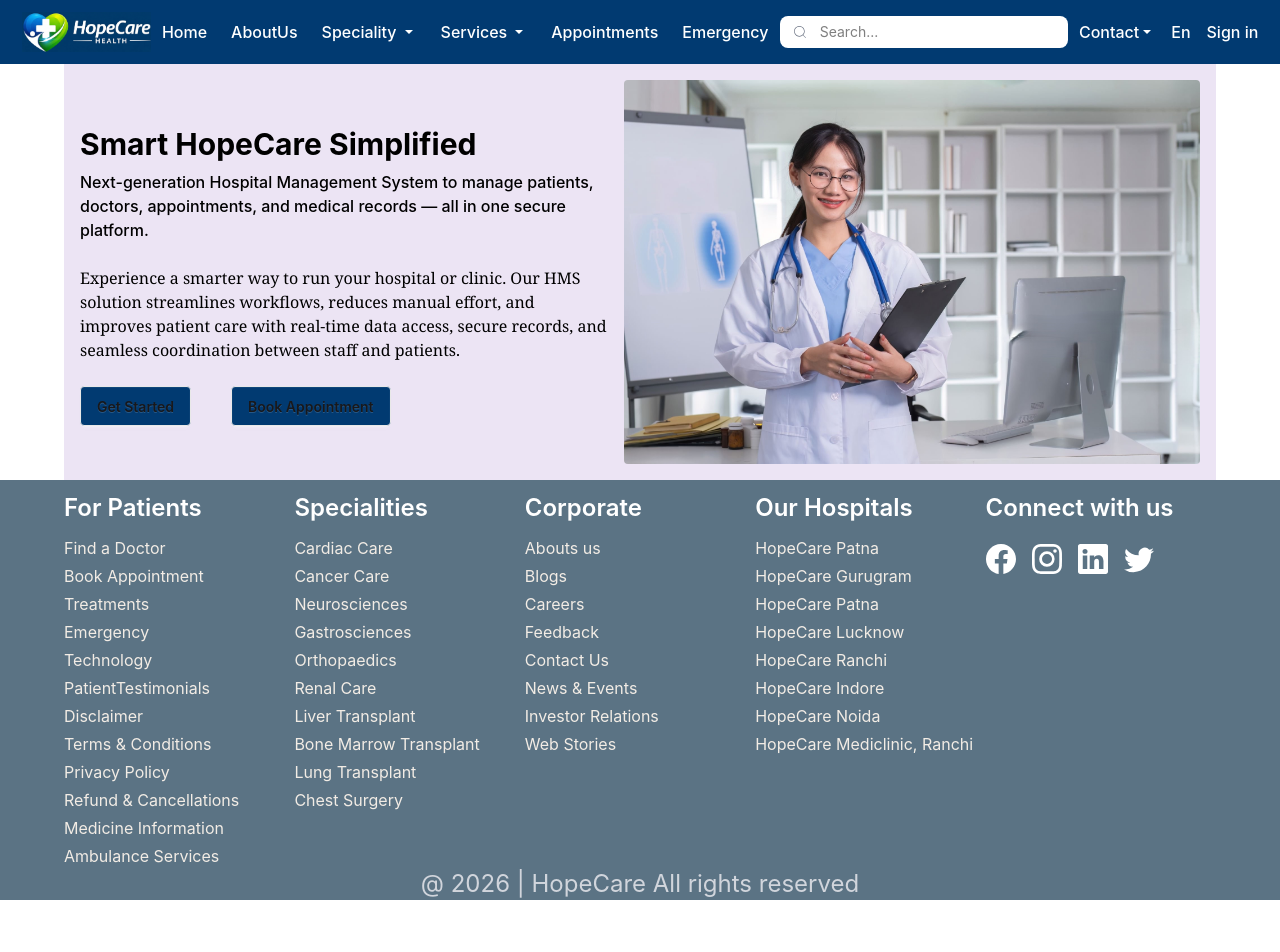
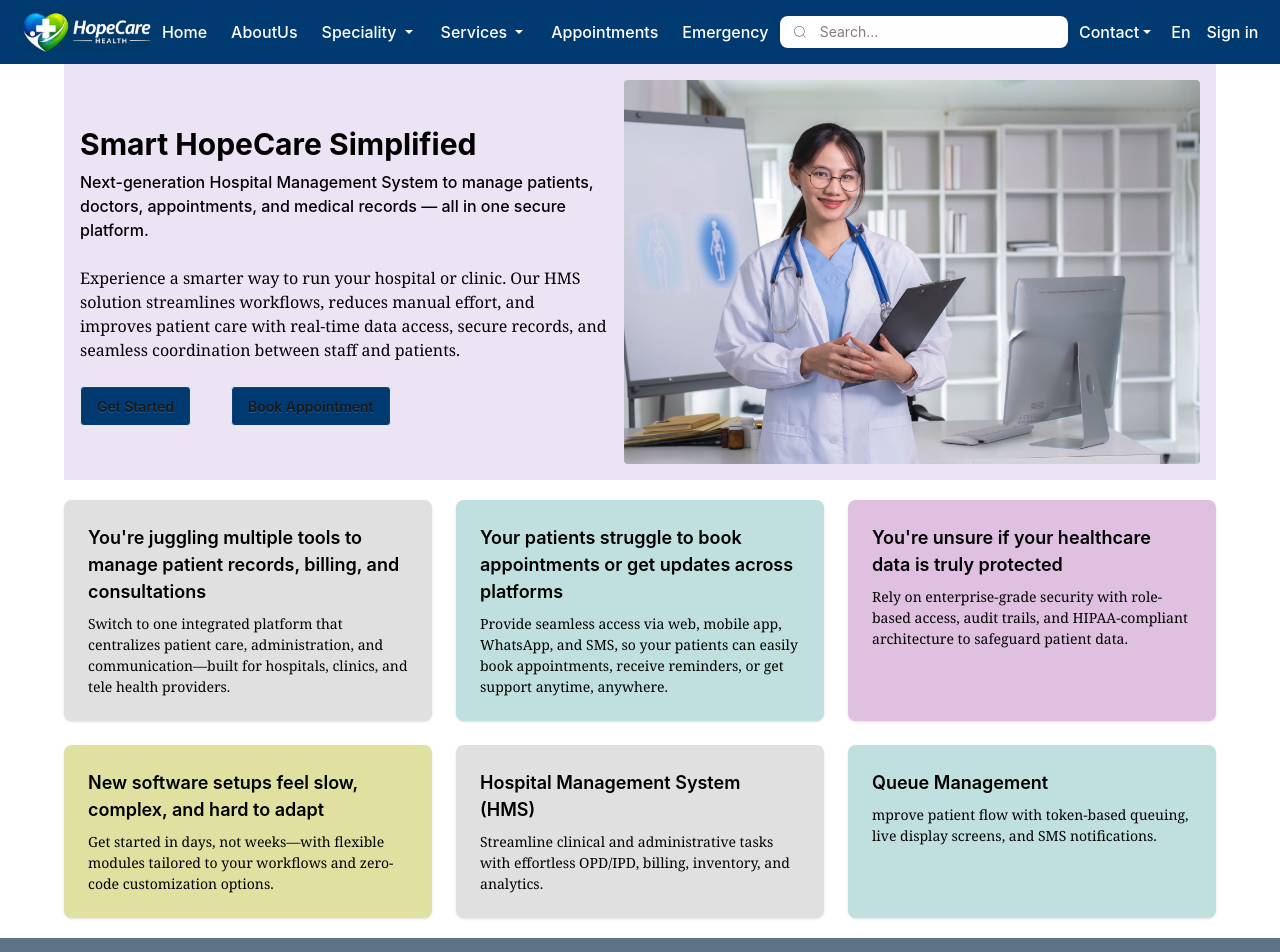
Before and after one commit to Chandan7317/Hospital-Clinic-Management-Frontend, a React (Vite) app: page / in a window 1280 px wide. Shown: the top 952 px of the page. Before the commit the page ends 900 px from the top, so only its background shows below. Built offline with nearby package versions, Linux system fonts and the light colour scheme.

Commit message:
added to card on homepages

```diff
--- a/src/App.jsx
+++ b/src/App.jsx
@@ -8,6 +8,7 @@ const App = () => {
     <div>
       <Routes>
         <Route path="/" element={<HomePage />}></Route>
+        <Route path="/abouts" element={<AboutsPages/>}></Route>
       </Routes>
     </div>
   );
--- a/src/Layouts/HomeLayout/HomeLayout.jsx
+++ b/src/Layouts/HomeLayout/HomeLayout.jsx
@@ -73,7 +73,7 @@ const HomeLayout = ({ children }) => {
 
             {/* Dropdown list */}
             <ul
-              className={`absolute w-52 font-normal rounded-md d- bg-colar group-hover:block z-50   ${specialityDropdown ? "block" : "hidden"} md:group-hover:block`}
+              className={`absolute w-52 font-normal rounded-md d- bg_colar group-hover:block z-50   ${specialityDropdown ? "block" : "hidden"} md:group-hover:block`}
             >
               <li className="mt-5">
                 <Link to={"/cardiaccare"}>Cardiac Care</Link>
@@ -123,7 +123,7 @@ const HomeLayout = ({ children }) => {
 
             {/* Dropdown list*/}
             <ul
-              className={`absolute w-52 font-normal rounded-md d- bg-colar group-hover:block z-50 ${serviceDropdown ? "block" : "hidden"}  md:group-hover:block `}
+              className={`absolute w-52 font-normal rounded-md d- bg_colar group-hover:block z-50 ${serviceDropdown ? "block" : "hidden"}  md:group-hover:block `}
             >
               <li className="mt-5">
                 <Link to={"/secondopinion"}>Second Opinion</Link>
@@ -204,7 +204,7 @@ const HomeLayout = ({ children }) => {
             </Link>
             {/* Dorpdown list */}
             <ul
-              className={`absolute w-45 font-normal rounded-b-sm d- bg-colar group-hover:block z-50 ${contactusDropdown ? "block" : "hidden"}  md:group-hover:block `}
+              className={`absolute w-45 font-normal rounded-b-sm d- bg_colar group-hover:block z-50 ${contactusDropdown ? "block" : "hidden"}  md:group-hover:block `}
             >
               <li className="mt-5">
                 <Link to={"/contactus"}>Contact Us</Link>
--- a/src/Pages/homepage/HomePage.jsx
+++ b/src/Pages/homepage/HomePage.jsx
@@ -1,7 +1,8 @@
 import React from "react";
 import HomeLayout from "../../Layouts/HomeLayout/HomeLayout";
 import HomeLogo from "../../assets/HomeLogo.jpg";
-import HomeLogo1 from "../../assets/HomePage.jpg";
+import { Card } from "../../utils/Constants/homepages/card";
+
 const HomePage = () => {
   return (
     <HomeLayout>
@@ -37,6 +38,23 @@ const HomePage = () => {
           </div>
         </div>
       </div>
+
+      {/* Card */}
+
+      <div className="grid grid-cols-1 gap-6 sm:grid-cols-2 md:grid-cols-3 w-[90%] mx-auto my-5">
+        {Card.map((ele ) => {
+          const { id, image, heading, content } = ele;
+
+          return (
+            <div key={id} className={`card w-full shadow-sm ${ele.bgc}`}>
+              <div className="card-body">
+                <h2 className="card-title">{heading}</h2>
+                <p className="font-serif">{content}</p>
+              </div>
+            </div>
+          );
+        })}
+      </div>
     </HomeLayout>
   );
 };
--- a/src/index.css
+++ b/src/index.css
@@ -33,3 +33,23 @@ a:hover {
   height: 30px;
   width: 180px;
 }
+
+/* Card Bg Colar */
+.BgColor_1 {
+  background-color: #e0e0e0;
+}
+.BgColor_2 {
+  background-color: #c0e0e0;
+}
+.BgColor_3 {
+  background-color: #e0c0e0;
+}
+.BgColor_4 {
+  background-color: #e0e0a0;
+}
+.BgColor_5 {
+  background-color: #e0e0e0;
+}
+.BgColor_6 {
+  background-color: #c0e0e0;
+}
--- /dev/null
+++ b/src/utils/Constants/homepages/Card.js
@@ -0,0 +1,42 @@
+export const Card = [{
+    id: 1,
+    image: "☻",
+    heading: "You're juggling multiple tools to manage patient records, billing, and consultations",
+    content: "Switch to one integrated platform that centralizes patient care, administration, and communication—built for hospitals, clinics, and tele health providers.",
+    bgc: "BgColor_1"
+}, {
+    id: 2,
+    image: "☻",
+    heading: "Your patients struggle to book appointments or get updates across platforms",
+    content: "Provide seamless access via web, mobile app, WhatsApp, and SMS, so your patients can easily book appointments, receive reminders, or get support anytime, anywhere.",
+    bgc: "BgColor_2"
+},
+{
+    id: 3,
+    image: "☻",
+    heading: "You're unsure if your healthcare data is truly protected",
+    content: "Rely on enterprise-grade security with role-based access, audit trails, and HIPAA-compliant architecture to safeguard patient data.",
+    bgc: "BgColor_3"
+},
+{
+    id: 4,
+    image: "☻",
+    heading: "New software setups feel slow, complex, and hard to adapt",
+    content: "Get started in days, not weeks—with flexible modules tailored to your workflows and zero-code customization options.",
+    bgc: "BgColor_4"
+},
+{
+    id: 5,
+    image: "☻",
+    heading: "Hospital Management System (HMS)",
+    content: "Streamline clinical and administrative tasks with effortless OPD/IPD, billing, inventory, and analytics.",
+    bgc: "BgColor_5"
+},
+{
+    id: 6,
+    image: "☻",
+    heading: "Queue Management",
+    content: "mprove patient flow with token-based queuing, live display screens, and SMS notifications.",
+    bgc: "BgColor_6"
+}
+]
```
